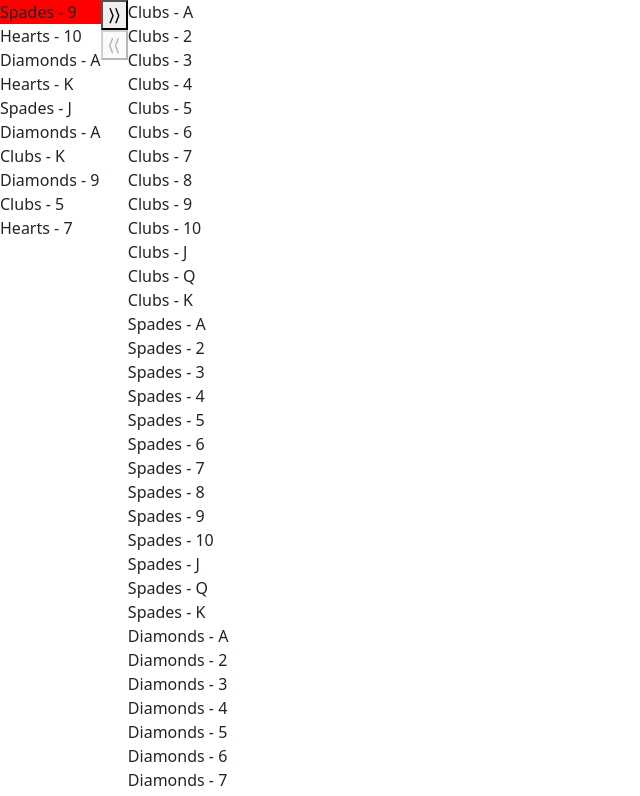
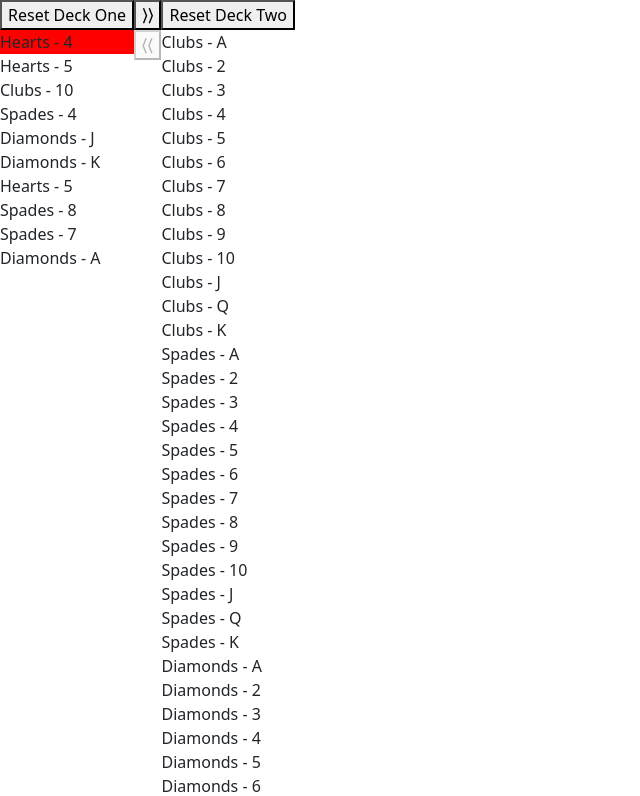
Before and after one commit to Dvalmont07/Deck2Deck, an Angular app: page / in a window 1280 px wide. Shown: the top 796 px of the page, without its empty margins (0-640 px from the left). Built offline with nearby package versions, Linux system fonts and the light colour scheme.

Commit message:
adding reset behavior

```diff
--- a/src/app/app.component.html
+++ b/src/app/app.component.html
@@ -1,5 +1,6 @@
 <section class="d-flex">
   <section *ngIf="randomDeck" id="DeckOne">
+    <button (click)="dealDeckOne()">Reset Deck One</button>
     <div *ngFor="let card of randomDeck; let ind = index">
       <div [class.active-line]="selectedIdex.deck=='deckOne' && selectedIdex.index==ind"
         (click)="selectedCard=card; selectedIdex={deck:'deckOne',index:ind}">{{card.suit}} - {{card.value}}
@@ -16,6 +17,7 @@
   </section>
 
   <section *ngIf="normalDeck" id="DeckTwo">
+    <button (click)="dealDeckTwo()">Reset Deck Two</button>
     <div *ngFor="let card of normalDeck; let ind = index">
       <div [class.active-line]="selectedIdex.deck=='deckTwo' && selectedIdex.index==ind"
         (click)="selectedCard=card;  selectedIdex={deck:'deckTwo',index:ind}">{{card.suit}} - {{card.value}}
--- a/src/app/app.component.ts
+++ b/src/app/app.component.ts
@@ -17,19 +17,16 @@ export class AppComponent {
   selectedIdex: any = { deck: "deckOne", index: 0 };
 
   ngOnInit() {
-    this.dealRandomDeck();
-    this.dealNormalDeck();
-    console.log("fff", this.randomDeck);
+    this.dealDeckOne();
+    this.dealDeckTwo();
   }
-
-  dealRandomDeck() {
+  dealDeckOne() {
     this.randomDeck = this.deck.mountRandomDeck();
   }
-  dealNormalDeck() {
+  dealDeckTwo() {
     this.normalDeck = this.deck.mountNormalDeck();
   }
   addCard(deckFrom: Card[], deckTo: Card[], card: Card) {
-
     if (this.selectedCard.suit && this.selectedCard.value) {
       if (this.deck.addCard({ myDeck: deckTo, card })) {
         this.deck.removeCard(deckFrom, card);
@@ -38,16 +35,16 @@ export class AppComponent {
 
         if (this.selectedIdex.index == deckFrom.length) {
           this.selectedCard = deckFrom[this.selectedIdex.index - 1];
-          this.selectedIdex.index--;// = { deck: this.selectedIdex.deck, index: this.selectedIdex.index - 1 }
+          this.selectedIdex.index--;
         } else {
           this.selectedCard = deckFrom[this.selectedIdex.index];
         }
       }
     }
-    console.log("deckFrom[this.selectedIdex.index]", deckFrom[this.selectedIdex.index]);
-    // console.log("deckFrom[deckFrom.length - 1]", deckFrom[deckFrom.length - 1]);
-    console.log("this.selectedCard", this.selectedCard);
-    console.log("ggg", deckFrom[this.selectedIdex.index] == deckFrom[deckFrom.length - 1]);
-
   }
 }
+
+enum DeckNumber {
+  One = 1,
+  Two = 2,
+}
```
